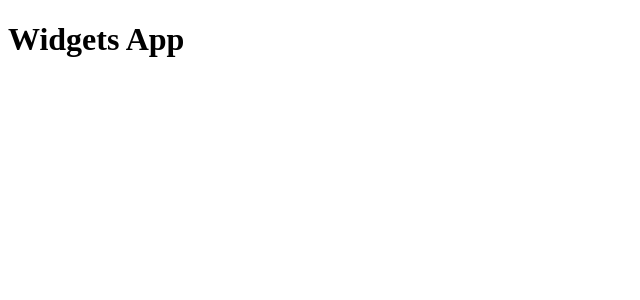
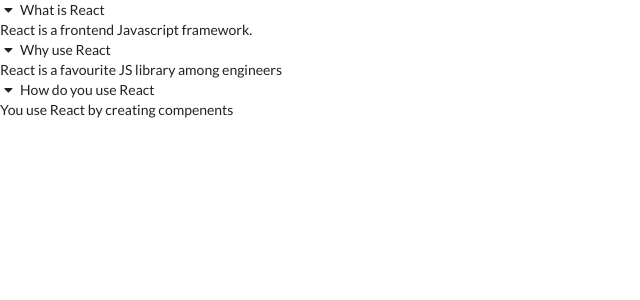
Before and after one commit to taranjitcaur/Widgets, a React (Create React App) app: page / in a window 1280 px wide. Shown: the top 300 px of the page, without its empty margins (0-640 px from the left). Built offline with nearby package versions, Linux system fonts and the light colour scheme.

Commit message:
Accordion

```diff
--- a/public/index.html
+++ b/public/index.html
@@ -3,8 +3,10 @@
   <head>
     <meta charset="utf-8" />
     <link rel="icon" href="%PUBLIC_URL%/favicon.ico" />
+    <link rel="stylesheet" href="https://cdnjs.cloudflare.com/ajax/libs/semantic-ui/2.4.1/semantic.min.css">
     <meta name="viewport" content="width=device-width, initial-scale=1" />
     <meta name="theme-color" content="#000000" />
+
     <meta
       name="description"
       content="Web site created using create-react-app"
--- a/src/App.js
+++ b/src/App.js
@@ -1,5 +1,21 @@
 import React from 'react';
+import Accordion from './components/Accordion';
+
+const items = [
+    {
+        title: 'What is React',
+        content: 'React is a frontend Javascript framework.'
+    },
+    {
+        title: 'Why use React',
+        content: 'React is a favourite JS library among engineers'
+    },
+    {
+        title: 'How do you use React',
+        content: 'You use React by creating compenents'
+    }
+]
 
 export default () => {
-    return <h1>Widgets App</h1>;
+    return(<div><Accordion items={items}/></div>);
 };
--- a/src/components/Accordion.js
+++ b/src/components/Accordion.js
@@ -0,0 +1,21 @@
+import React from 'react';
+
+const Accordion = ({items})=> {
+    const onItemClicked = (index) => {
+        console.log('Item clicked', index);
+    }
+    const renderedItems =  items.map((item,index) => {
+        return (<React.Fragment key={item.title}>
+        <div className="title active" onClick={() => onItemClicked(index)}>
+            <i className="dropdown icon"></i>
+            {item.title}
+        </div>
+        <div className="content active">
+            <p>{item.content}</p>
+        </div>
+        </React.Fragment>
+        )
+      })
+      return renderedItems;
+ }
+export default Accordion;
```
